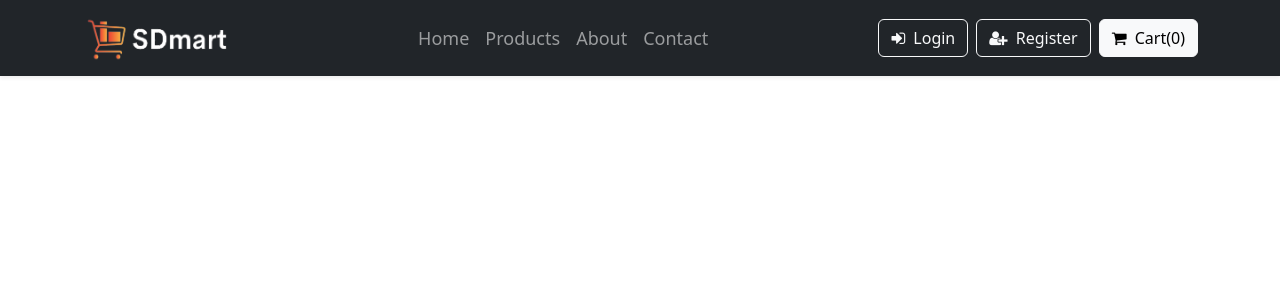
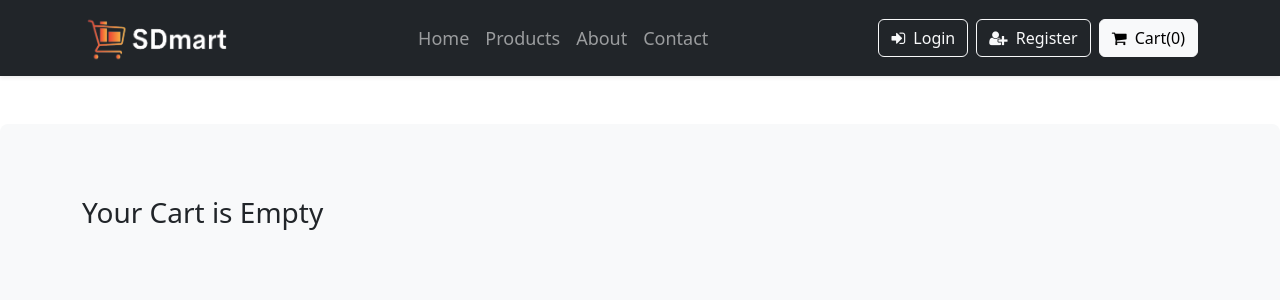
Before and after one commit to snehasishdasz/Squbix-eCommerce, a React (Create React App) app: page /cart in a window 1280 px wide. Shown: the top 300 px of the page. Built offline with nearby package versions, Linux system fonts and the light colour scheme.

Commit message:
REDUX installation problem solved

```diff
--- a/package.json
+++ b/package.json
@@ -15,6 +15,7 @@
     "react-redux": "^9.0.4",
     "react-router-dom": "^6.21.1",
     "react-scripts": "5.0.1",
+    "redux": "^5.0.1",
     "web-vitals": "^2.1.4"
   },
   "scripts": {
--- a/src/App.js
+++ b/src/App.js
@@ -5,6 +5,7 @@ import {Route,Routes} from "react-router-dom"
 import Products from './component/Products';
 import About from './component/About';
 import Product from './component/Product';
+import Cart from './component/Cart';
 
 function App() {
   return (
@@ -15,7 +16,7 @@ function App() {
         <Route  path="/products" element={<Products/>} />
         <Route  path="/about" element={<About/>} />
         <Route  path="/products/:id" element={<Product/>} />
-        {/* <Route  path="/cart" element={Cart} /> */}
+        <Route  path="/cart" element={<Cart/>} />
     </Routes>
 
     </>
```
Also changed, not shown: 1 other file (tests, documents, lock files or other folders).
